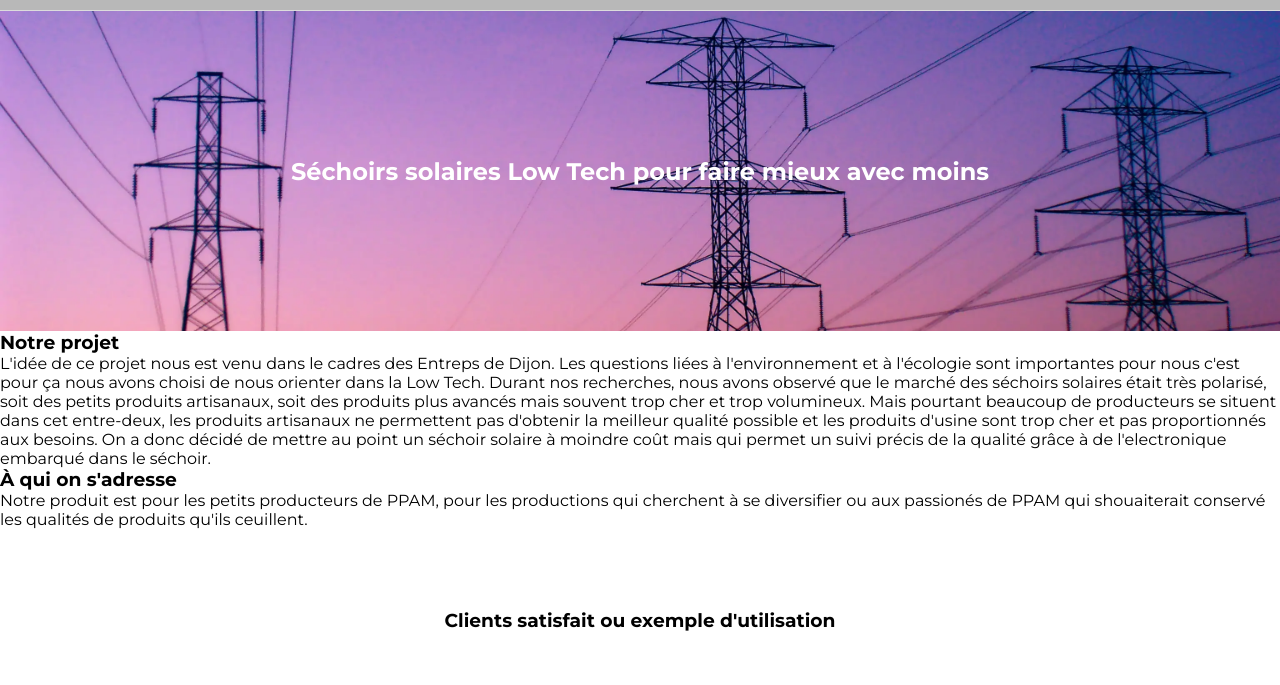
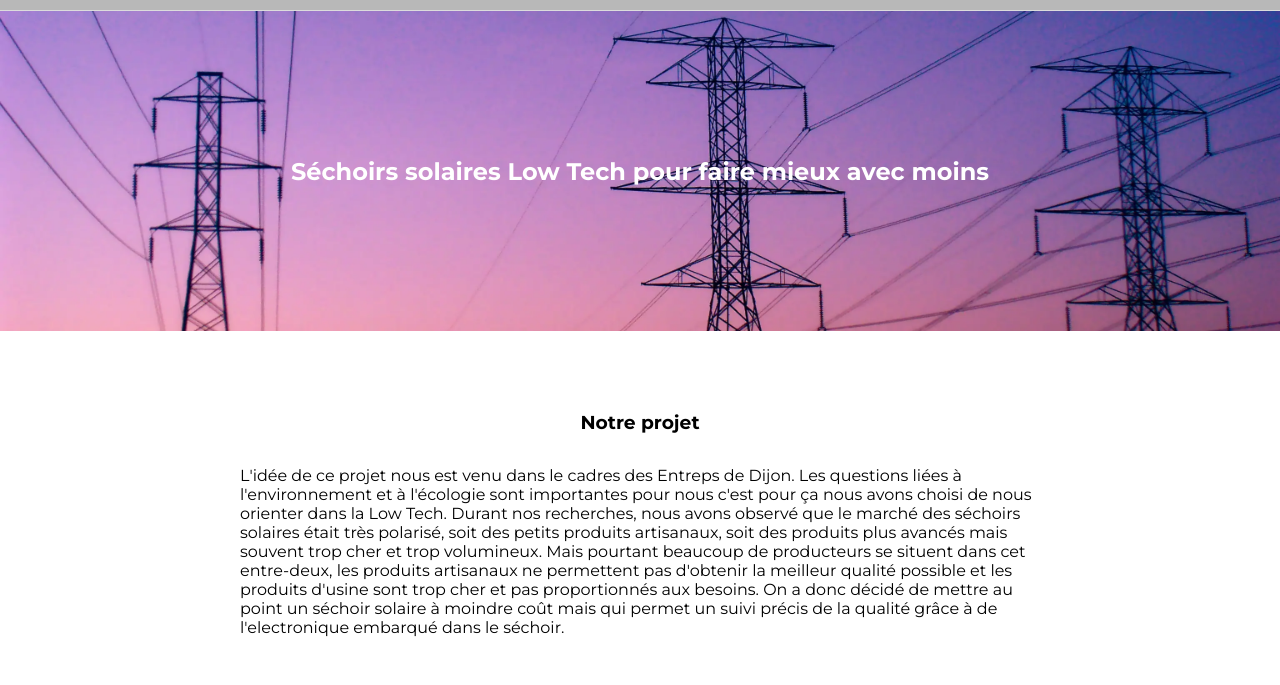
Before and after one commit to Coda-Dijon/html-b1-2026-g5, a plain HTML site: page index.html in a window 1280 px wide. Shown: the part 51-736 px from the top of the page. Drawn offline with Linux system fonts and the light colour scheme.

Commit message:
j'avais oublié de rename la class

```diff
--- a/index.html
+++ b/index.html
@@ -45,7 +45,7 @@
             </div>
         </div>
 
-        <div class="body">
+        <div class="content">
             <section>
                 <h3>Notre projet</h3>
                 <p>L'idée de ce projet nous est venu dans le cadres des Entreps de Dijon. Les questions
```
